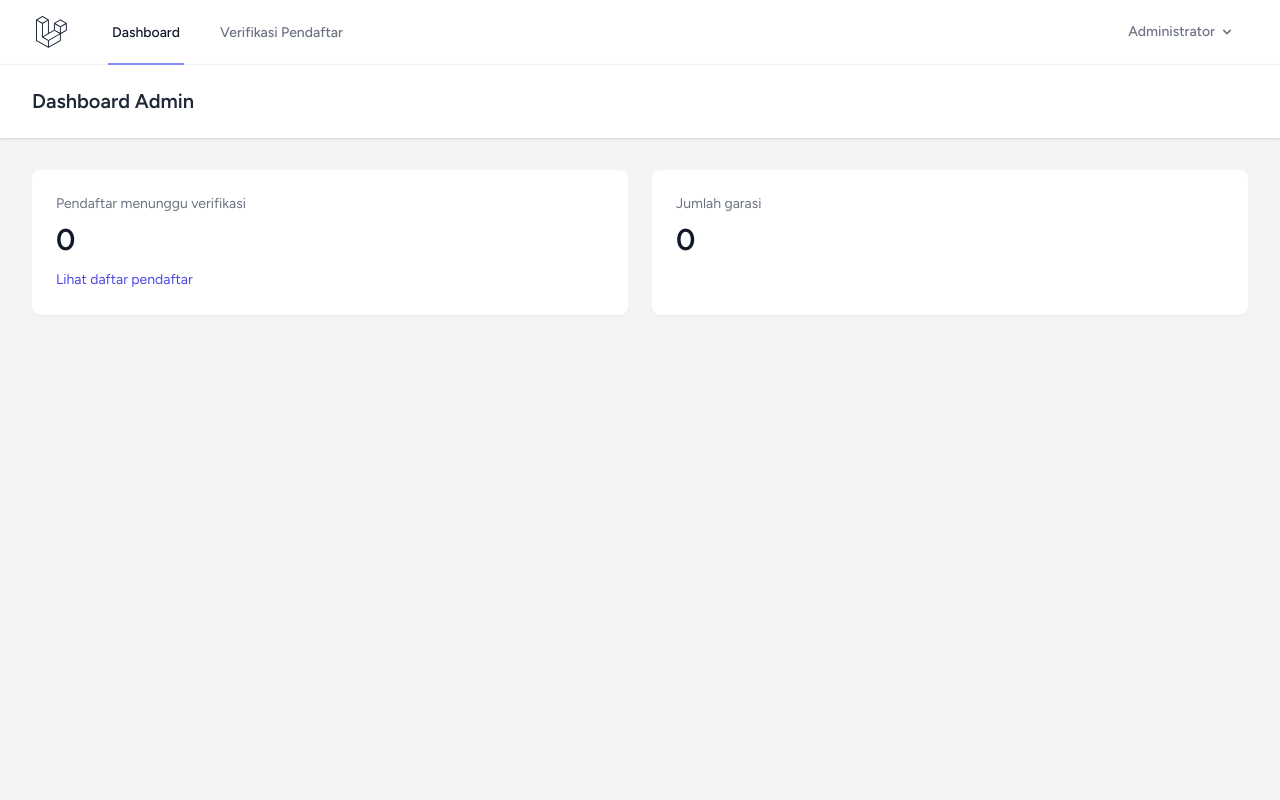
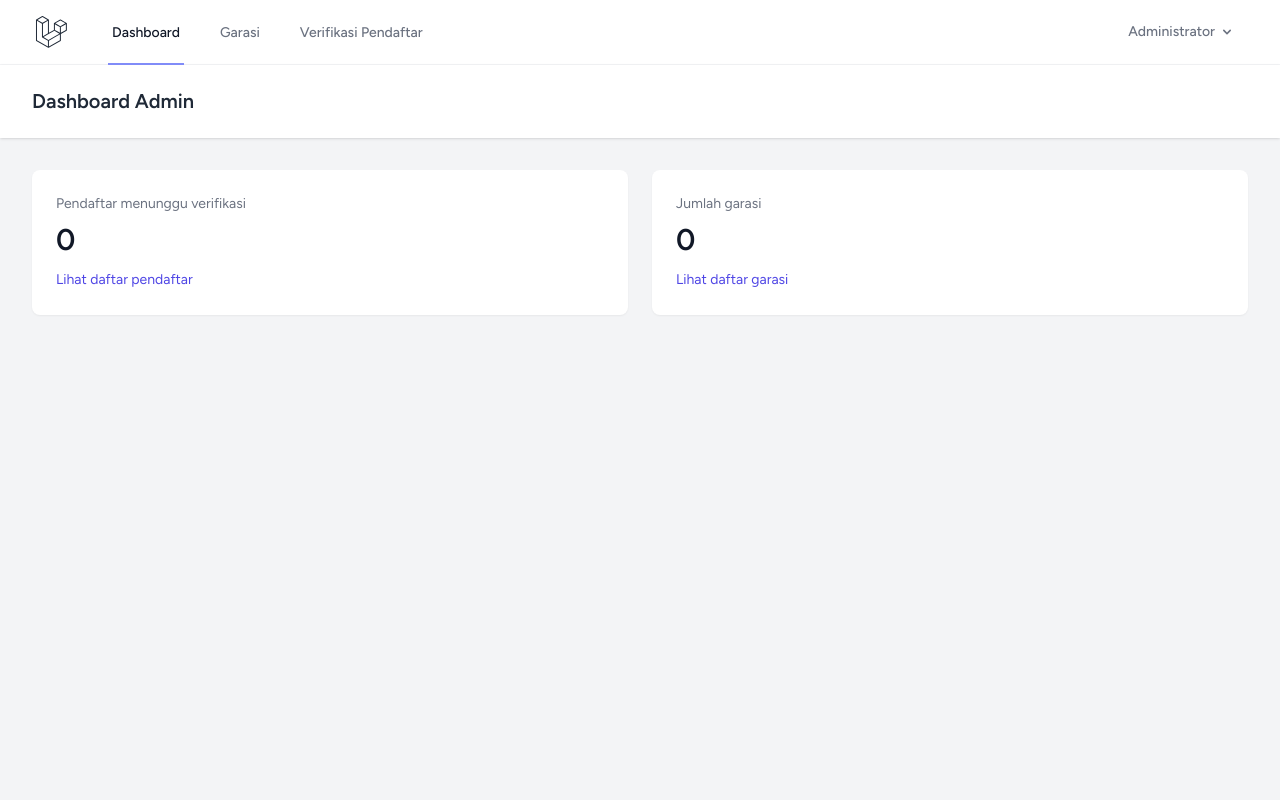
Before and after one commit to DerickNor/garasi-sewa, a Laravel app: page /admin/dashboard in a window 1280 px wide. Run offline with Laravel 12, Linux system fonts and the light colour scheme; a user stored in the database is signed in; data comes from the database, SQL or seed files in the repository; data that the repository does not hold is empty; style sheets or scripts are compiled from the project's sources.

Commit message:
Tambah menu Garasi di navigasi admin

```diff
--- a/resources/views/admin/dashboard.blade.php
+++ b/resources/views/admin/dashboard.blade.php
@@ -13,6 +13,7 @@
             <div class="bg-white shadow-sm sm:rounded-lg p-6">
                 <p class="text-sm text-gray-500">Jumlah garasi</p>
                 <p class="mt-2 text-3xl font-semibold text-gray-900">{{ $garageCount }}</p>
+                <a href="{{ route('admin.garages.index') }}" class="mt-3 inline-block text-sm text-indigo-600 hover:underline">Lihat daftar garasi</a>
             </div>
         </div>
     </div>
--- a/resources/views/layouts/navigation.blade.php
+++ b/resources/views/layouts/navigation.blade.php
@@ -16,6 +16,9 @@
                         {{ __('Dashboard') }}
                     </x-nav-link>
                     @if (Auth::user()->isAdmin())
+                        <x-nav-link :href="route('admin.garages.index')" :active="request()->routeIs('admin.garages.*')">
+                            Garasi
+                        </x-nav-link>
                         <x-nav-link :href="route('admin.renters.index')" :active="request()->routeIs('admin.renters.*')">
                             Verifikasi Pendaftar
                         </x-nav-link>
@@ -72,6 +75,9 @@
                 {{ __('Dashboard') }}
             </x-responsive-nav-link>
             @if (Auth::user()->isAdmin())
+                <x-responsive-nav-link :href="route('admin.garages.index')" :active="request()->routeIs('admin.garages.*')">
+                    Garasi
+                </x-responsive-nav-link>
                 <x-responsive-nav-link :href="route('admin.renters.index')" :active="request()->routeIs('admin.renters.*')">
                     Verifikasi Pendaftar
                 </x-responsive-nav-link>
```
